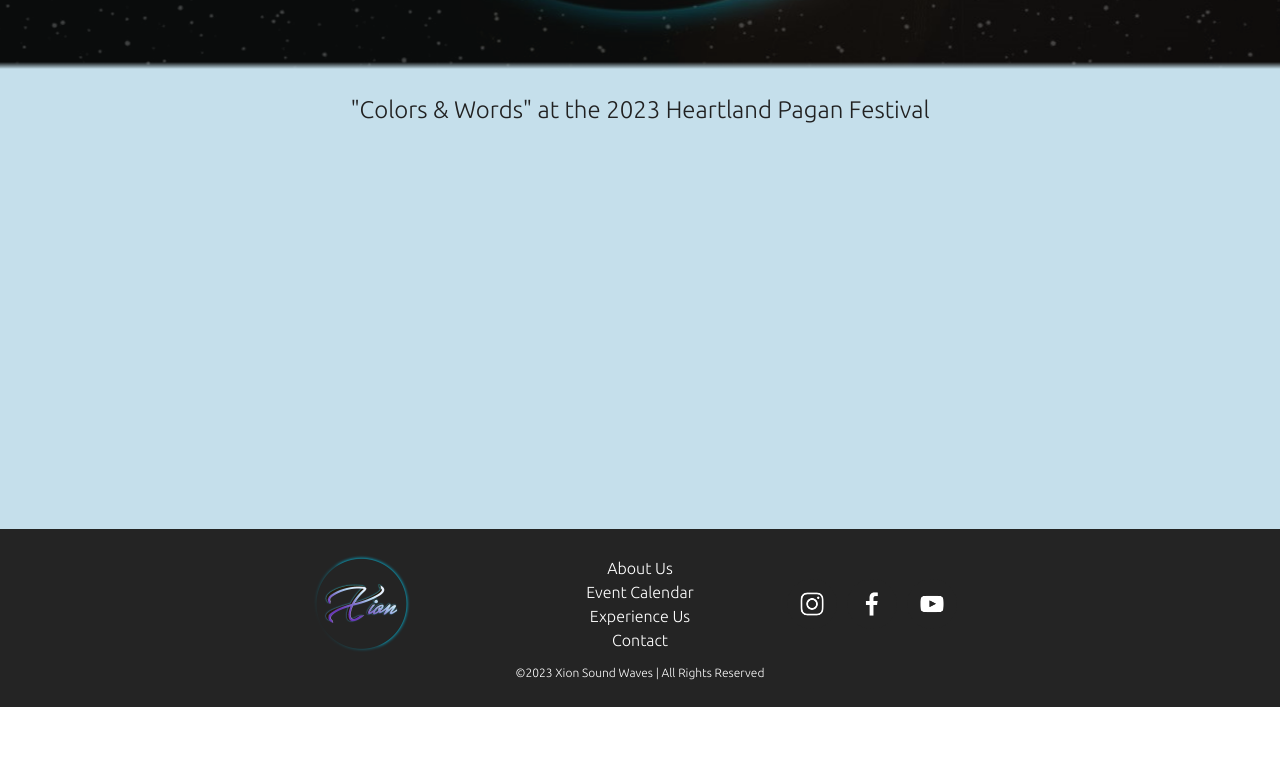
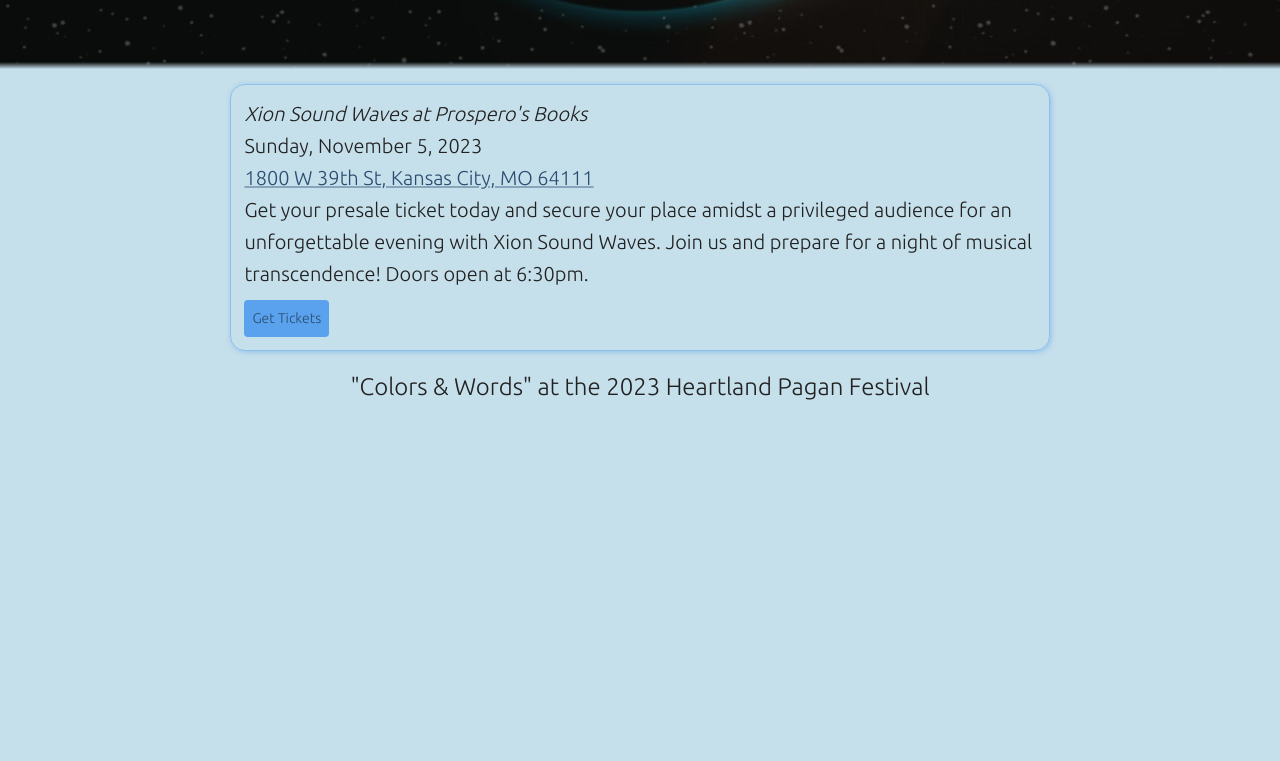
Before and after one commit to huntzinger92/xion-website, a React (Vite) app: page / in a window 1280 px wide. Shown: the part 739-1500 px from the top of the page. Before the commit the page ends 1446 px from the top, so only its background shows below. Built offline with nearby package versions, Linux system fonts and the light colour scheme; a web font is replaced by a local one.

Commit message:
added upcoming events, added promoted event component to homepage, updated future events order from soonest to furthest in the future

```diff
--- a/src/components/Events/Event.tsx
+++ b/src/components/Events/Event.tsx
@@ -32,9 +32,11 @@
           day: "numeric",
         })}
       </Typography>
-      <Link variant="h6" href={locationQueryLink} target="_blank">
-        {address}
-      </Link>
+      {address && (
+        <Link variant="h6" href={locationQueryLink} target="_blank">
+          {address}
+        </Link>
+      )}
       {details && <Typography variant="h6">{details}</Typography>}
       {shouldShowTicketLink && (
         <Button sx={styles.getTicketsButton} href={ticketLink} target="_blank">
--- a/src/components/Events/eventLists.ts
+++ b/src/components/Events/eventLists.ts
@@ -1,12 +1,28 @@
 export interface IEvent {
-  address: string;
+  address?: string;
   date: Date;
   details?: string;
   ticketLink?: string;
   title: string;
 }
 
+// enter these in chronological order
 const eventList: IEvent[] = [
+  {
+    title: "Live on KKFI's Local Showcase",
+    date: new Date("December 14, 2023"),
+    details:
+      "Tune in to KKFI's Local Showcase on Thursday, December 14th at 8pm as Xion Sound Waves performs live on Kansas City radio!",
+  },
+  {
+    title: "Solstice Serenade",
+    date: new Date("December 13, 2023"),
+    address: "The Brick, 1727 McGee Street Kansas City, MO 64108",
+    ticketLink:
+      "https://www.eventbrite.com/e/solstice-serenade-with-xion-sound-waves-tickets-763057715167",
+    details:
+      "Eat, drink, and be merry with Xion Sound Waves as we celebrate the sounds of the season at The Brick, Wednesday, December 13th, 8pm. This intimate show will feature original, soul-stirring songs paired with uniquely-arranged holiday classics curated to uplift and capture the spirit of the solstice season.",
+  },
   {
     title: "Xion Sound Waves at Prospero's Books",
     date: new Date("November 5, 2023"),
@@ -51,10 +67,16 @@
 export const pastEvents: IEvent[] = [];
 export const futureEvents: IEvent[] = [];
 
+// past events from soonest to furthest in the past
 eventList.forEach((event) => {
   if (event.date.getTime() < Date.now()) {
     pastEvents.push(event);
-  } else {
+  }
+});
+
+// future events from soonest to present to furthest in the future
+eventList.reverse().forEach((event) => {
+  if (event.date.getTime() >= Date.now()) {
     futureEvents.push(event);
   }
 });
--- a/src/components/Home/Home.styles.ts
+++ b/src/components/Home/Home.styles.ts
@@ -21,7 +21,7 @@
 export const slideshowContainer = {
   overflow: "hidden",
   height: "calc(100vh - 56px)",
-  marginBottom: "25px",
+  marginBottom: "15px",
 };
 
 // this modifies the aspect ratio a bit at wider screen widths, but seems to be the least evil of all approaches tried so far
@@ -75,3 +75,9 @@
   textAlign: "center",
   gap: "13px",
 };
+
+export const homepageContentContainer = {
+  display: "flex",
+  flexDirection: "column",
+  gap: "20px",
+};
--- a/src/components/Home/Home.tsx
+++ b/src/components/Home/Home.tsx
@@ -7,6 +7,7 @@
 import { defaultPageFadeInTime } from "../../constants/fadeTimes";
 import ReactPlayer from "react-player";
 import * as styles from "./Home.styles";
+import { PromotedEvent } from "./PromotedEvent";
 
 export const Home = () => {
   const theme = useTheme();
@@ -17,6 +18,8 @@
       <Box>
         <Slideshow />
         <ResponsiveAppContainer>
+          <Box sx={styles.homepageContentContainer}>
+            <PromotedEvent />
             <Box sx={styles.reactPlayerContainer}>
               <Typography variant="h5">
                 "Colors & Words" at the 2023 Heartland Pagan Festival
@@ -31,6 +34,7 @@
                 url="https://www.youtube.com/watch?v=etFixhawgTM"
               />
             </Box>
+          </Box>
         </ResponsiveAppContainer>
       </Box>
     </Fade>
--- /dev/null
+++ b/src/components/Home/PromotedEvent.tsx
@@ -0,0 +1,23 @@
+import Box from "@mui/material/Box";
+import { Event } from "../Events/Event";
+import { futureEvents } from "../Events/eventLists";
+
+export const PromotedEvent = () => {
+  // use soonest event with a ticket link
+  // if no upcoming events have ticket links, use soonest event
+  const eventToPromote =
+    futureEvents.find(({ ticketLink }) => !!ticketLink) ?? futureEvents[0];
+
+  return eventToPromote ? (
+    <Box
+      sx={{
+        border: "1px solid rgba(90, 162, 237, 0.5)",
+        borderRadius: "15px",
+        padding: "13px",
+        boxShadow: "1px 1px 5px rgba(90, 162, 237, 0.5)",
+      }}
+    >
+      <Event {...eventToPromote} isFutureEvent />
+    </Box>
+  ) : null;
+};
```
Lines whose indentation alone changed are shown as unchanged.
